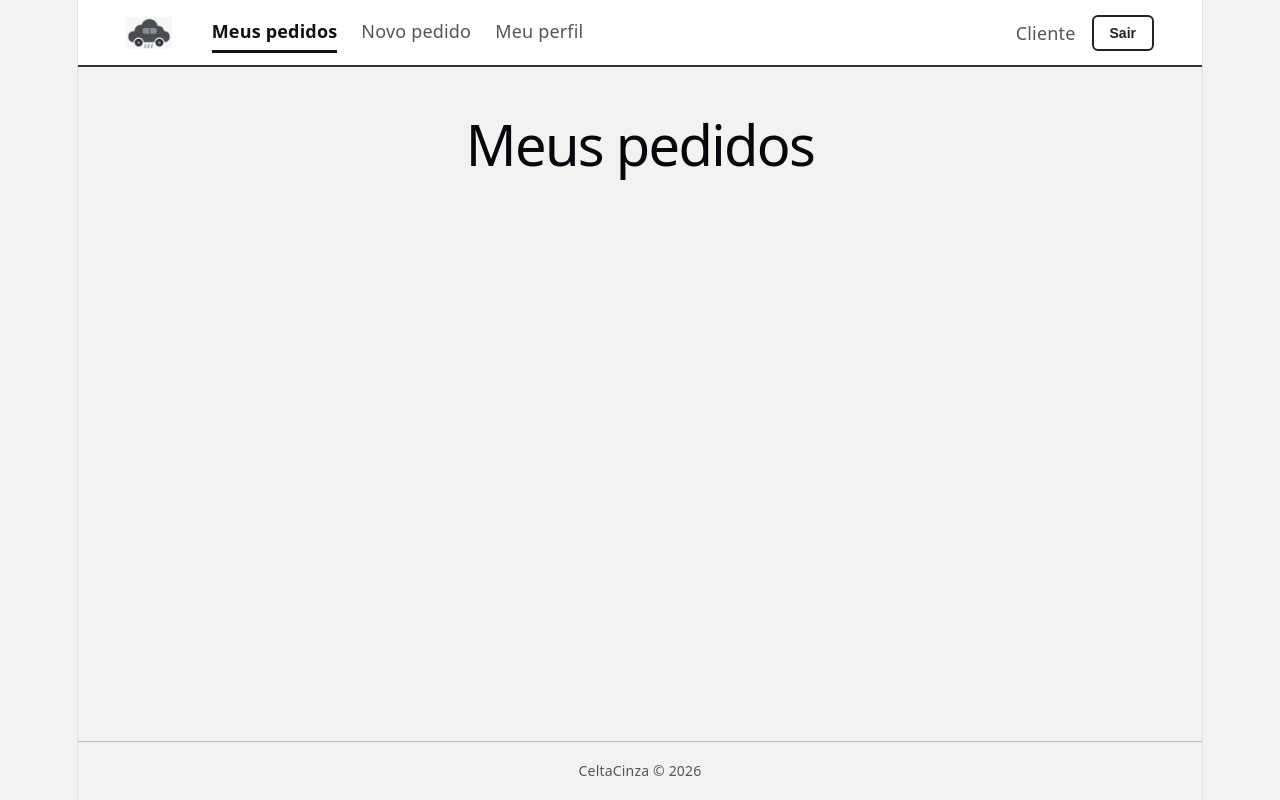
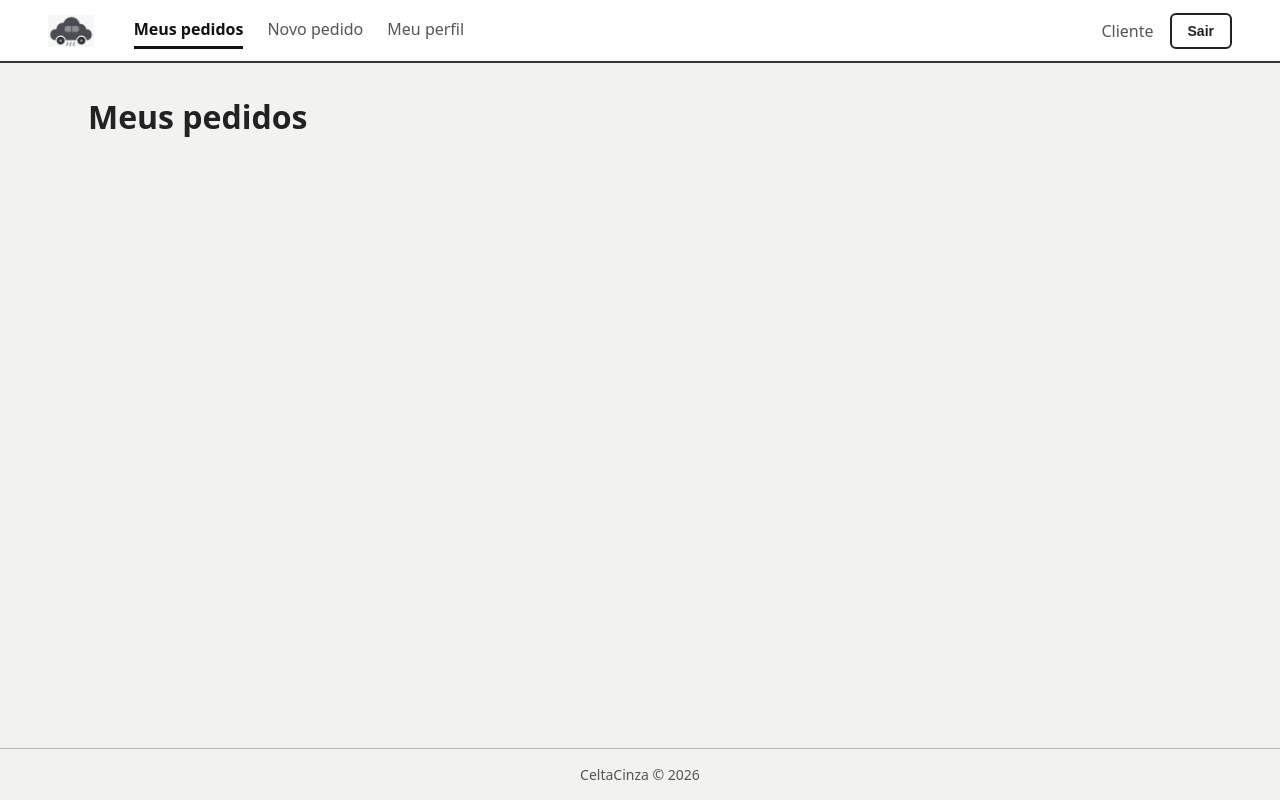
Before and after one commit to T0RR35/Celta-Cinza, a React (Vite) app in the folder front/CeltaCinza/: page /pedidos in a window 1280 px wide. Built offline with nearby package versions, Linux system fonts and the light colour scheme.

Commit message:
feat: pages outlet

```diff
--- a/front/CeltaCinza/src/App.tsx
+++ b/front/CeltaCinza/src/App.tsx
@@ -3,9 +3,14 @@ import { BrowserRouter, Navigate, Route, Routes } from "react-router-dom";
 import type { UsuarioLogado } from "./types/UsuarioLogado";
 import Layout from "./components/Layout";
 
-function Placeholder({ titulo }: { titulo: string }) {
-  return <h1>{titulo}</h1>;
-}
+import MeusPedidos from "./pages/MeusPedidos"
+import DetalhePedido from "./pages/DetalhePedido";
+import NovoPedido from "./pages/NovoPedido";
+import Recebidos from "./pages/Recebidos";
+import Contratos from "./pages/Contratos";
+import Login from "./pages/Login";
+import Cadastro from "./pages/Cadastro";
+import Perfil from "./pages/Perfil";
 
 export default function App() {
   const [usuario, setUsuario] = useState<UsuarioLogado | null>({
@@ -18,8 +23,8 @@ export default function App() {
   return (
     <BrowserRouter>
       <Routes>
-        <Route path="/login" element={<Placeholder titulo="Entrar" />} />
-        <Route path="/cadastro" element={<Placeholder titulo="Criar conta" />} />
+        <Route path="/login" element={<Login />} />
+        <Route path="/cadastro" element={<Cadastro />} />
 
         {/* so renderiza o layout se o user tiver logado */}
         <Route
@@ -32,16 +37,16 @@ export default function App() {
           }
         >
           {/* cliente */}
-          <Route path="/pedidos" element={<Placeholder titulo="Meus pedidos" />} />
-          <Route path="/pedidos/novo" element={<Placeholder titulo="Novo pedido" />} />
-          <Route path="/pedidos/:id" element={<Placeholder titulo="Detalhe do pedido" />} />
+          <Route path="/pedidos" element={<MeusPedidos />} />
+          <Route path="/pedidos/novo" element={<NovoPedido />} />
+          <Route path="/pedidos/:id" element={<DetalhePedido />} />
 
           {/* agente */}
-          <Route path="/recebidos" element={<Placeholder titulo="Pedidos recebidos" />} />
-          <Route path="/contratos" element={<Placeholder titulo="Contratos" />} />
+          <Route path="/recebidos" element={<Recebidos />} />
+          <Route path="/contratos" element={<Contratos />} />
 
           {/* os dois */}
-          <Route path="/perfil" element={<Placeholder titulo="Meu perfil" />} />
+          <Route path="/perfil" element={<Perfil />} />
         </Route>
 
         <Route path="*" element={<Navigate to={usuario ? inicio : "/login"} replace />} />
--- a/front/CeltaCinza/src/index.css
+++ b/front/CeltaCinza/src/index.css
@@ -1,65 +1,8 @@
 :root {
-  --text: #6b6375;
-  --text-h: #08060d;
-  --bg: #fff;
-  --border: #e5e4e7;
-  --code-bg: #f4f3ec;
-  --accent: #aa3bff;
-  --accent-bg: rgba(170, 59, 255, 0.1);
-  --accent-border: rgba(170, 59, 255, 0.5);
-  --social-bg: rgba(244, 243, 236, 0.5);
-  --shadow:
-    rgba(0, 0, 0, 0.1) 0 10px 15px -3px, rgba(0, 0, 0, 0.05) 0 4px 6px -2px;
-
-  --sans: system-ui, 'Segoe UI', Roboto, sans-serif;
-  --heading: system-ui, 'Segoe UI', Roboto, sans-serif;
-  --mono: ui-monospace, Consolas, monospace;
-
-  font: 18px/145% var(--sans);
-  letter-spacing: 0.18px;
-  color-scheme: light dark;
-  color: var(--text);
-  background: var(--bg);
-  font-synthesis: none;
-  text-rendering: optimizeLegibility;
-  -webkit-font-smoothing: antialiased;
-  -moz-osx-font-smoothing: grayscale;
-
-  @media (max-width: 1024px) {
-    font-size: 16px;
-  }
-}
-
-@media (prefers-color-scheme: dark) {
-  :root {
-    --text: #9ca3af;
-    --text-h: #f3f4f6;
-    --bg: #16171d;
-    --border: #2e303a;
-    --code-bg: #1f2028;
-    --accent: #c084fc;
-    --accent-bg: rgba(192, 132, 252, 0.15);
-    --accent-border: rgba(192, 132, 252, 0.5);
-    --social-bg: rgba(47, 48, 58, 0.5);
-    --shadow:
-      rgba(0, 0, 0, 0.4) 0 10px 15px -3px, rgba(0, 0, 0, 0.25) 0 4px 6px -2px;
-  }
-
-  #social .button-icon {
-    filter: invert(1) brightness(2);
-  }
-}
-
-#root {
-  width: 1126px;
-  max-width: 100%;
-  margin: 0 auto;
-  text-align: center;
-  border-inline: 1px solid var(--border);
-  min-height: 100svh;
-  display: flex;
-  flex-direction: column;
-  box-sizing: border-box;
+  font-family: system-ui, -apple-system, "Segoe UI", sans-serif;
+  color: #222;
+  background-color: #f2f2f0;
+  color-scheme: light;
 }
 
 body {
@@ -68,44 +11,5 @@ body {
 
 h1,
 h2 {
-  font-family: var(--heading);
-  font-weight: 500;
-  color: var(--text-h);
-}
-
-h1 {
-  font-size: 56px;
-  letter-spacing: -1.68px;
-  margin: 32px 0;
-  @media (max-width: 1024px) {
-    font-size: 36px;
-    margin: 20px 0;
-  }
-}
-h2 {
-  font-size: 24px;
-  line-height: 118%;
-  letter-spacing: -0.24px;
-  margin: 0 0 8px;
-  @media (max-width: 1024px) {
-    font-size: 20px;
-  }
-}
-p {
   margin: 0;
 }
-
-code,
-.counter {
-  font-family: var(--mono);
-  display: inline-flex;
-  border-radius: 4px;
-  color: var(--text-h);
-}
-
-code {
-  font-size: 15px;
-  line-height: 135%;
-  padding: 4px 8px;
-  background: var(--code-bg);
-}
--- /dev/null
+++ b/front/CeltaCinza/src/pages/Cadastro.tsx
@@ -0,0 +1,6 @@
+
+export default function Cadastro(){
+    return(
+        <h1>Cadastro</h1>
+    )
+}
--- /dev/null
+++ b/front/CeltaCinza/src/pages/Contratos.tsx
@@ -0,0 +1,6 @@
+
+export default function Contratos(){
+    return(
+        <h1>Contratos</h1>
+    )
+}
--- /dev/null
+++ b/front/CeltaCinza/src/pages/DetalhePedido.tsx
@@ -0,0 +1,7 @@
+
+
+export default function DetalhePedido(){
+    return(
+        <h1>Detalhe</h1>
+    )
+}
--- /dev/null
+++ b/front/CeltaCinza/src/pages/Login.tsx
@@ -0,0 +1,6 @@
+
+export default function Login(){
+    return(
+        <h1>Login</h1>
+    )
+}
--- /dev/null
+++ b/front/CeltaCinza/src/pages/MeusPedidos.tsx
@@ -0,0 +1,6 @@
+
+export default function MeusPedidos(){
+    return(
+        <h1>Meus pedidos</h1>
+    )
+}
--- /dev/null
+++ b/front/CeltaCinza/src/pages/NovoPedido.tsx
@@ -0,0 +1,6 @@
+
+export default function NovoPedido(){
+    return(
+        <h1>Novo pedido</h1>
+    )
+}
--- /dev/null
+++ b/front/CeltaCinza/src/pages/Perfil.tsx
@@ -0,0 +1,6 @@
+
+export default function Perfil(){
+    return(
+        <h1>perfil</h1>
+    )
+}
--- /dev/null
+++ b/front/CeltaCinza/src/pages/Recebidos.tsx
@@ -0,0 +1,6 @@
+
+export default function(){
+    return(
+        <h1>recebidos</h1>
+    )
+}
```
Also changed, not shown: 1 other file (tests, documents, lock files or other folders).
